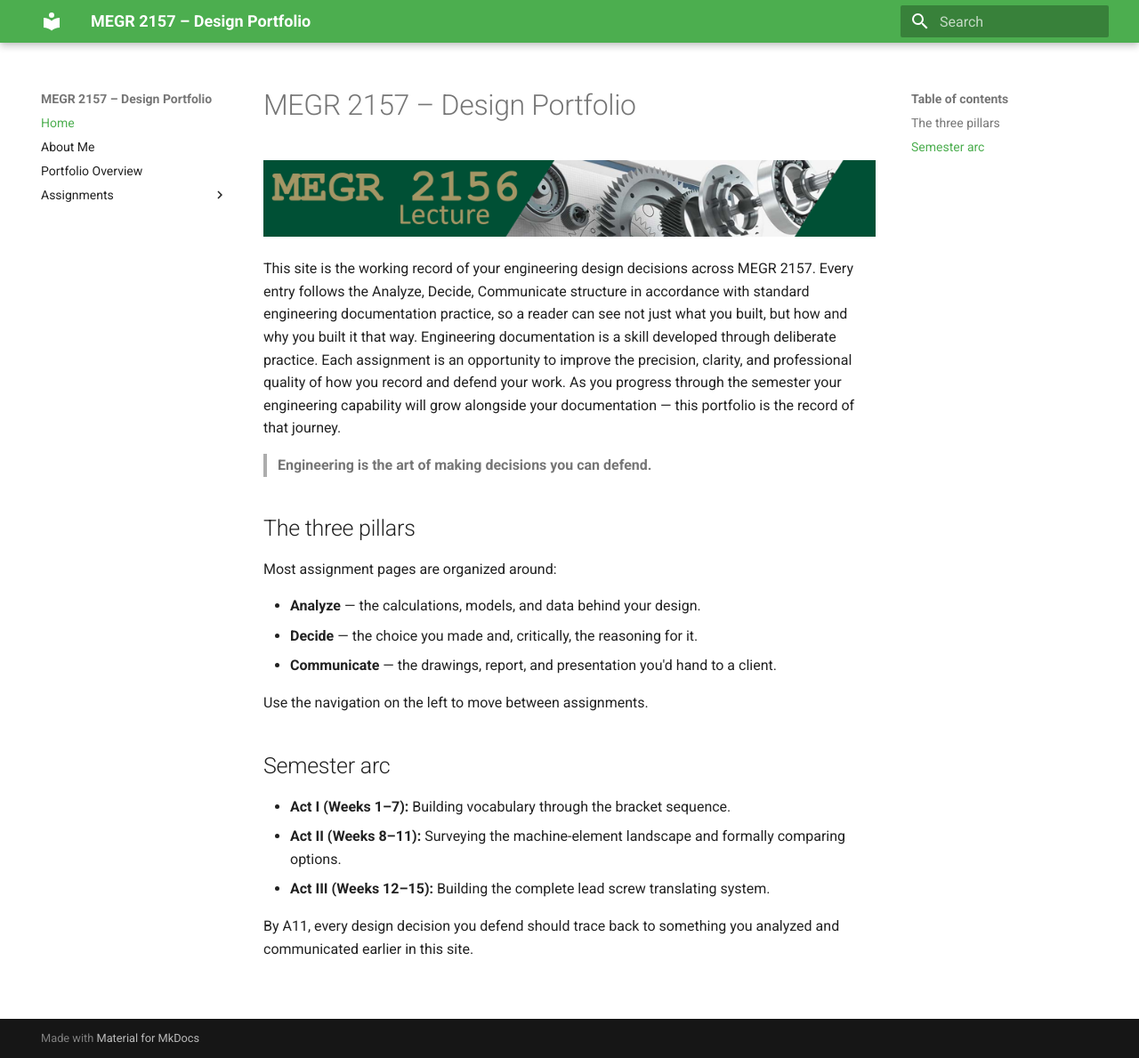
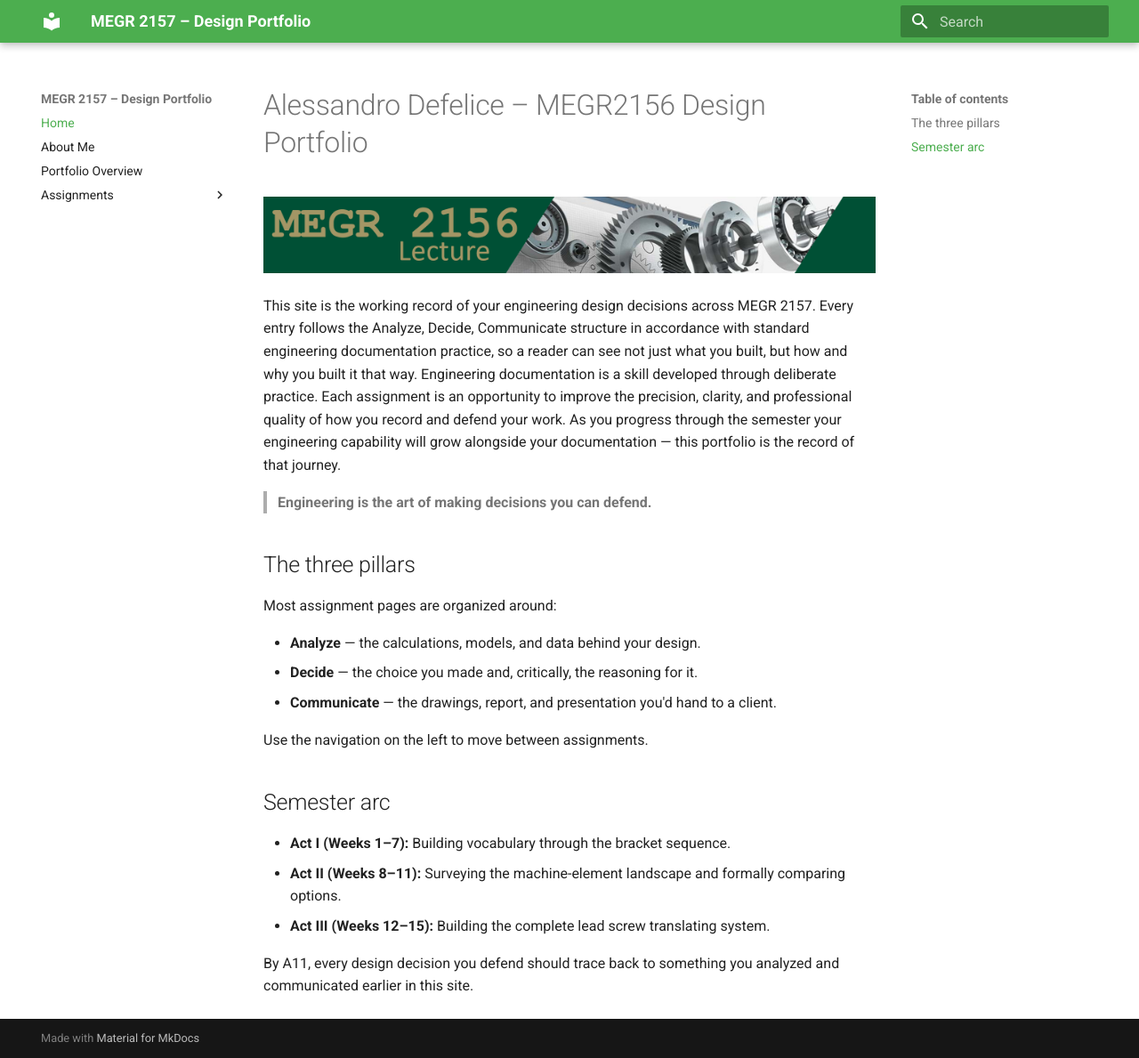
Before and after one commit to AlessDefelice/megr2156, an MkDocs documentation site: the page built from docs/index.md, in a window 1280 px wide and 1189 px high. Shown: the whole window at 89% size. Built offline with MkDocs 1.6.1 and Material for MkDocs 9.7.7, drawn with Linux system fonts in a browser that asks for light colours.

Commit message:
Update index.md
init

```diff
--- a/docs/index.md
+++ b/docs/index.md
@@ -1,4 +1,4 @@
-# MEGR 2157 – Design Portfolio
+# Alessandro Defelice – MEGR2156 Design Portfolio
 
 ![MEGR 2156-7 Title](MEGR2156title.png)
 
```
